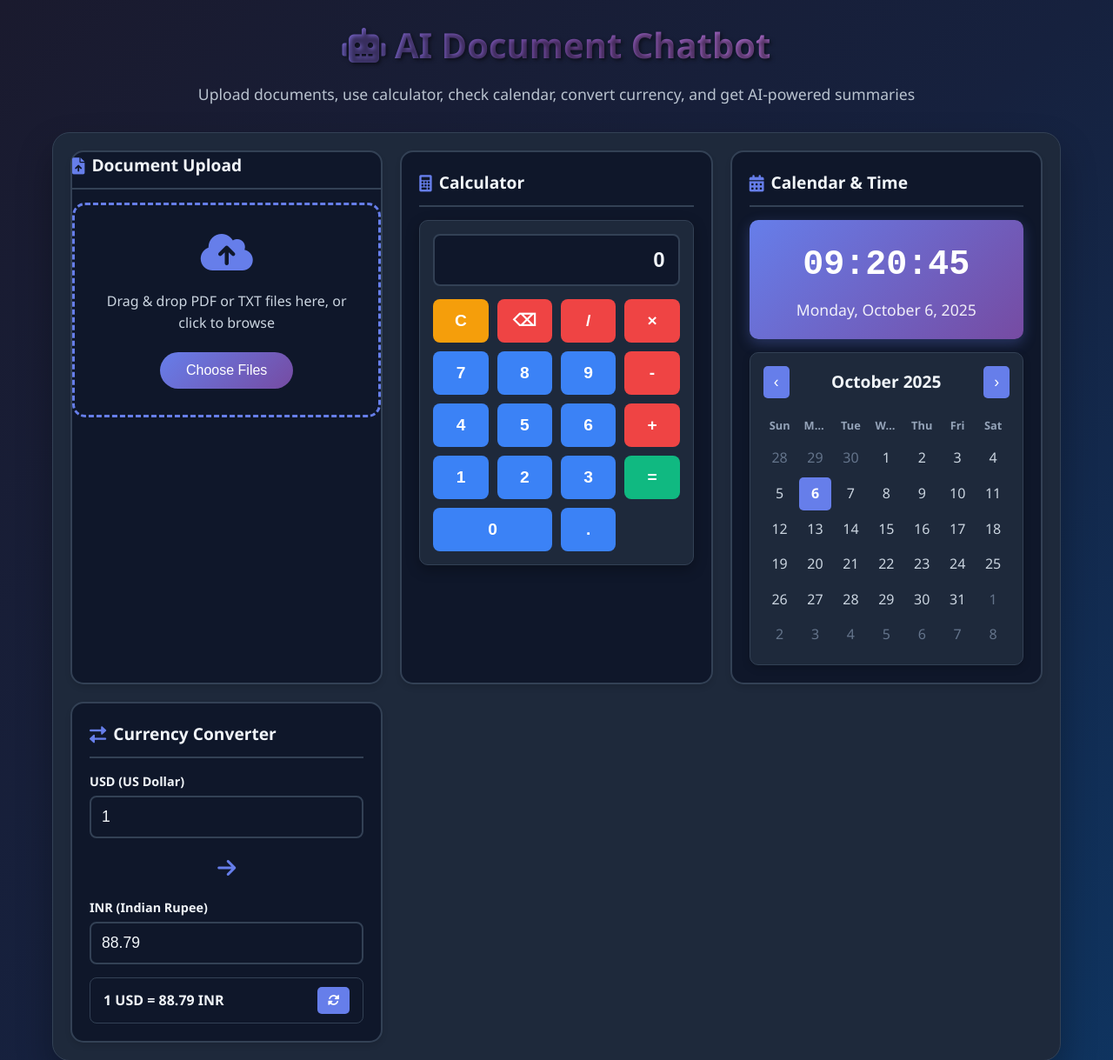
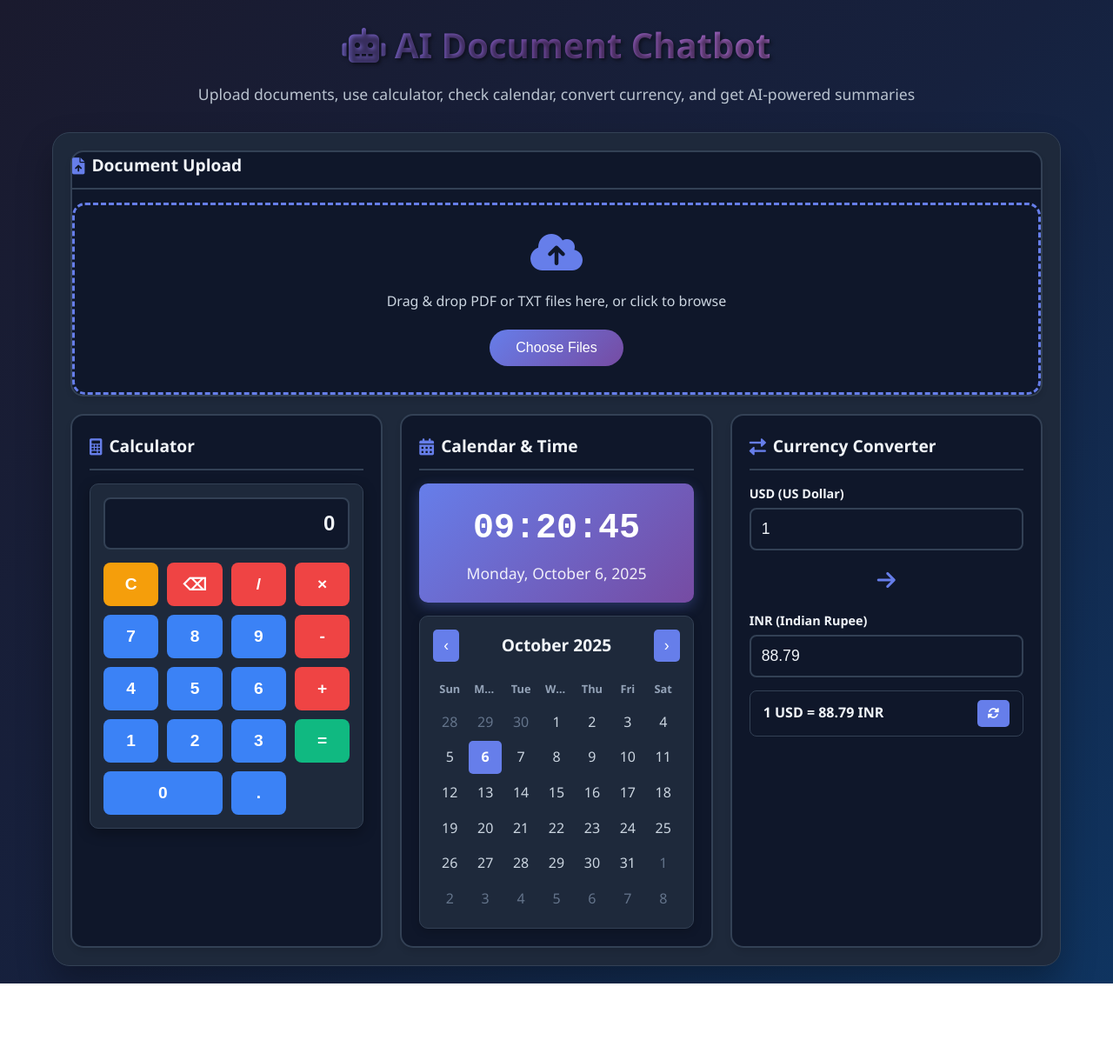
Before and after one commit to Trilogy-Santhosh/Santhosh-test, a plain HTML site: page ai-chatbot/index.html in a window 1280 px wide. Shown: the top 1219 px of the page at 87% size. After the commit the page ends 1131 px from the top, so only its background shows below. Drawn offline with Linux system fonts and the light colour scheme; no server answers.

Commit message:
new chatbot

```diff
--- a/ai-chatbot/index.html
+++ b/ai-chatbot/index.html
@@ -22,7 +22,7 @@
         <main class="main-content">
             <!-- Dashboard Grid -->
             <div class="dashboard-grid">
-                <!-- Document Upload Section -->
+                <!-- Document Upload Section - Full Width Top -->
                 <section class="upload-section widget" id="uploadSection">
                     <div class="widget-header">
                         <h3><i class="fas fa-file-upload"></i> Document Upload</h3>
@@ -37,6 +37,8 @@
                     </div>
                 </section>
 
+                <!-- Bottom Row - Three Widgets -->
+                <div class="widgets-bottom-row">
                     <!-- Calculator Widget -->
                     <section class="calculator-section widget">
                         <div class="widget-header">
@@ -115,6 +117,7 @@
                         </div>
                     </section>
                 </div>
+            </div>
 
             <!-- Chat Section -->
             <section class="chat-section" id="chatSection" style="display: none;">
--- a/ai-chatbot/style.css
+++ b/ai-chatbot/style.css
@@ -54,9 +54,30 @@ body {
 /* Dashboard Grid */
 .dashboard-grid {
     display: grid;
-    grid-template-columns: repeat(auto-fit, minmax(300px, 1fr));
+    grid-template-columns: 1fr;
     gap: 20px;
     padding: 20px;
+}
+
+/* Upload Section - Full Width Top */
+.upload-section {
+    grid-column: 1 / -1;
+    width: 100%;
+}
+
+/* Bottom Row - Three Equal Columns */
+.widgets-bottom-row {
+    display: grid;
+    grid-template-columns: repeat(3, 1fr);
+    gap: 20px;
+    width: 100%;
+}
+
+/* Individual Widgets in Bottom Row */
+.calculator-section,
+.calendar-section,
+.currency-section {
+    width: 100%;
 }
 
 /* Widget Styling */
@@ -518,6 +539,13 @@ body {
 }
 
 /* Responsive Design */
+@media (max-width: 1024px) {
+    .widgets-bottom-row {
+        grid-template-columns: 1fr;
+        gap: 15px;
+    }
+}
+
 @media (max-width: 768px) {
     .container {
         padding: 10px;
@@ -533,6 +561,11 @@ body {
 
     .upload-area {
         padding: 30px 20px;
+    }
+
+    .widgets-bottom-row {
+        grid-template-columns: 1fr;
+        gap: 15px;
     }
 
     .chat-header {
@@ -570,6 +603,12 @@ body {
 
     .calendar-day-header {
         font-size: 0.7rem;
+    }
+}
+
+@media (min-width: 1025px) {
+    .widgets-bottom-row {
+        grid-template-columns: repeat(3, 1fr);
     }
 }
 
```
Lines whose indentation alone changed are shown as unchanged.
